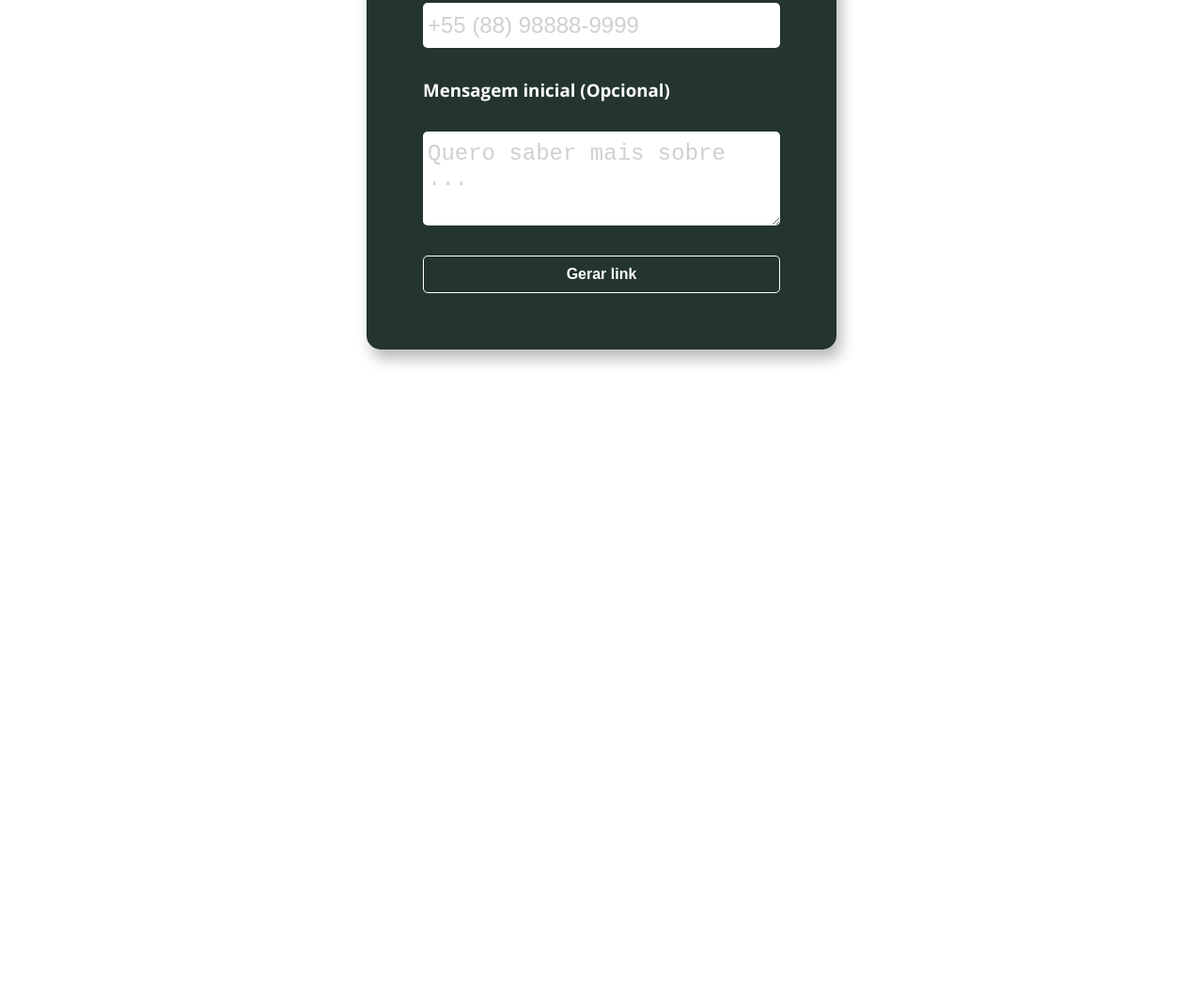
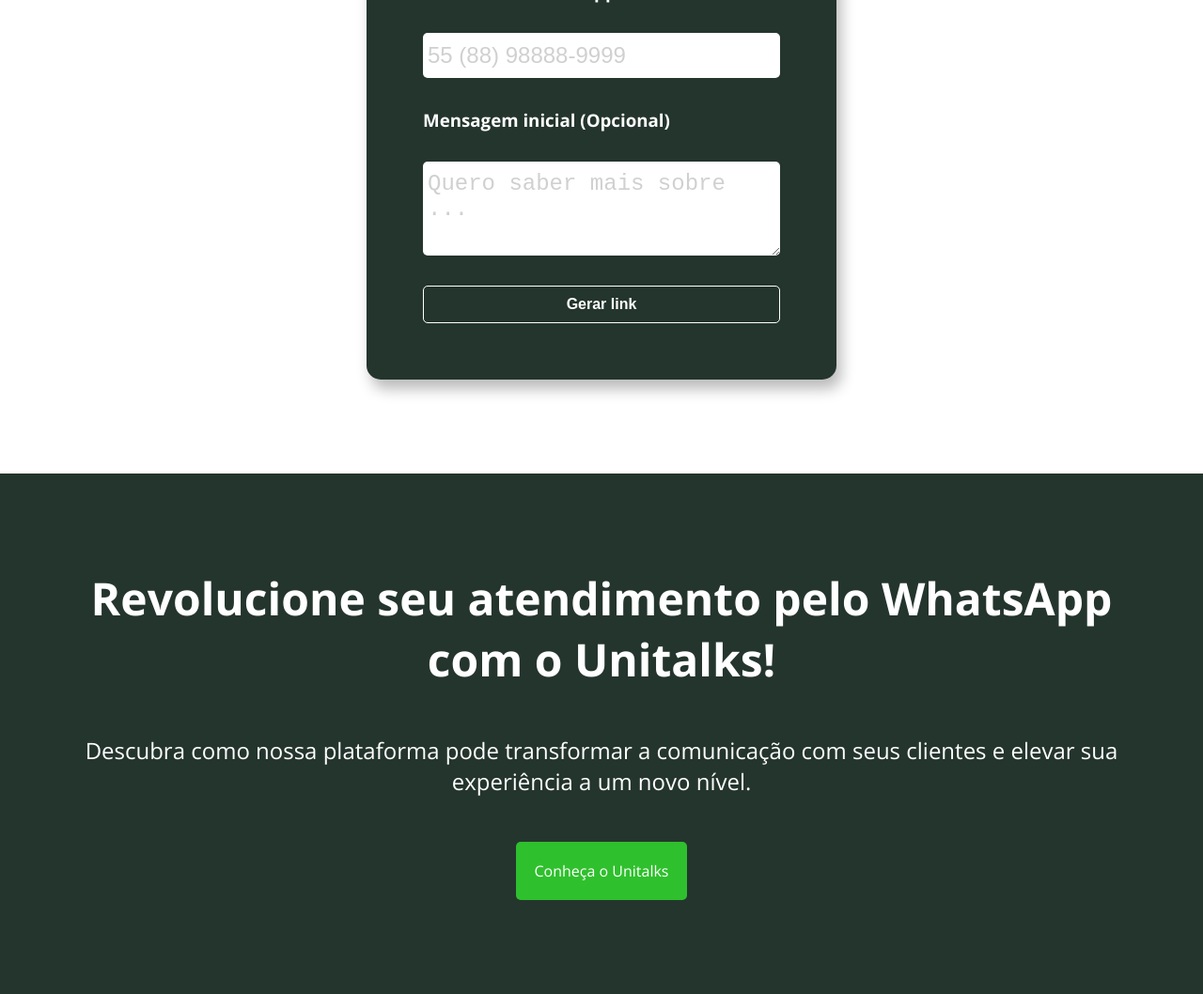
Before and after one commit to leolucena22/gerador-link-whatsapp, a plain HTML site: page index.html in a window 1280 px wide. Shown: the part 376-1434 px from the top of the page at 94% size. Before the commit the page ends 848 px from the top, so only its background shows below. Drawn offline with nearby package versions, Linux system fonts and the light colour scheme.

Commit message:
Add container inferior

```diff
--- a/index.html
+++ b/index.html
@@ -19,7 +19,7 @@
 
           <div class="box-gerador">
             <h3>Número do WhatsApp</h3>
-            <input type="text" name="numero" id="numero" placeholder="+55 (88) 98888-9999" maxlength="20">
+            <input type="text" name="numero" id="numero" placeholder="55 (88) 98888-9999" maxlength="20">
 
             <h3>Mensagem inicial (Opcional)</h3>
             <textarea name="Mensagem" id="mensagem" placeholder="Quero saber mais sobre ..."></textarea>
@@ -39,6 +39,14 @@
           </div>
         </div>
       </div>
+
+      <div class="container-beneficio">
+        <div class="box-beneficio">
+          <h2>Revolucione seu atendimento pelo WhatsApp com o Unitalks!</h2>
+          <span>Descubra como nossa plataforma pode transformar a comunicação com seus clientes e elevar sua experiência a um novo nível.</span>
+          <a href="https://unitalks.com.br" target="_blank">Conheça o Unitalks</a>
+        </div>
+      </div>
 </body>
 
 </html>
--- a/style.css
+++ b/style.css
@@ -48,13 +48,13 @@ body {
 }
 
 .box-titulo h1 {
-    font-size: 3rem;
+    font-size: 4rem;
     margin-bottom: 1rem;
     text-align: center;
 }
 
 .box-titulo span {
-    font-size: 1.5rem;
+    font-size: 2rem;
     font-weight: 500;
     color: var(--primary-color);
     text-align: center;
@@ -180,6 +180,45 @@ body {
     transition: 1s;
 }
 
+.container-beneficio {
+    background-color: var(--secondary-color);
+    width: 100%;
+    color: var(--white-color);
+    padding: 100px 0;
+}
+
+.box-beneficio {
+    display: flex;
+    flex-flow: column wrap;
+    justify-content: center;
+    align-items: center;
+    gap: 3rem;
+    margin: 0 40px;
+    text-align: center;
+}
+
+.box-beneficio h2 {
+    font-size: 3rem;
+}
+
+.box-beneficio span {
+    font-size: 1.5rem;
+}
+
+.box-beneficio a {
+    color: var(--white-color);
+    padding: 20px 20px;
+    background-color: var(--primary-color);
+    border-radius: 5px;
+    font-weight: 300;
+}
+
+.box-beneficio a:hover {
+    background-color: var(--white-color);
+    transition: 1s;
+    color: var(--secondary-color);
+}
+
 /* Animação */
 /* Classe para animação de entrada */
 .fade-in {
```
